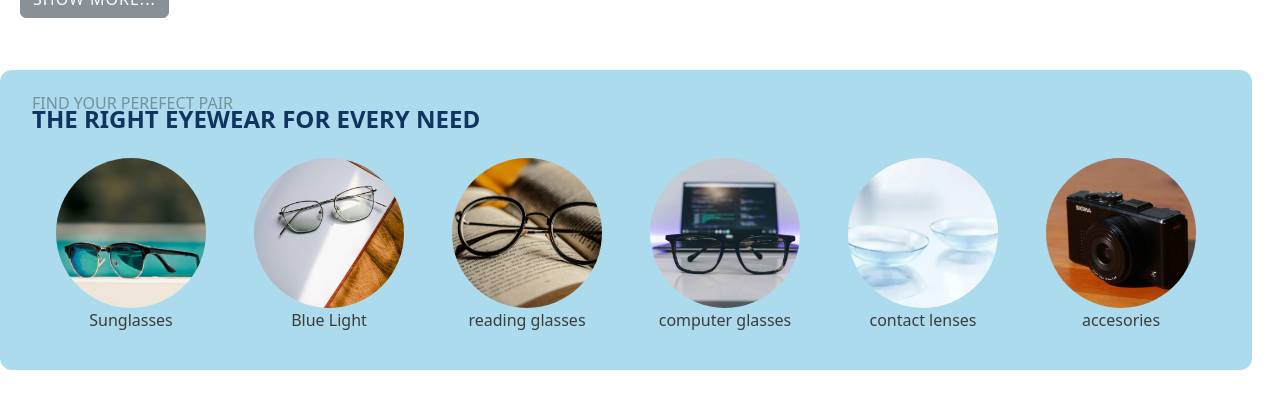
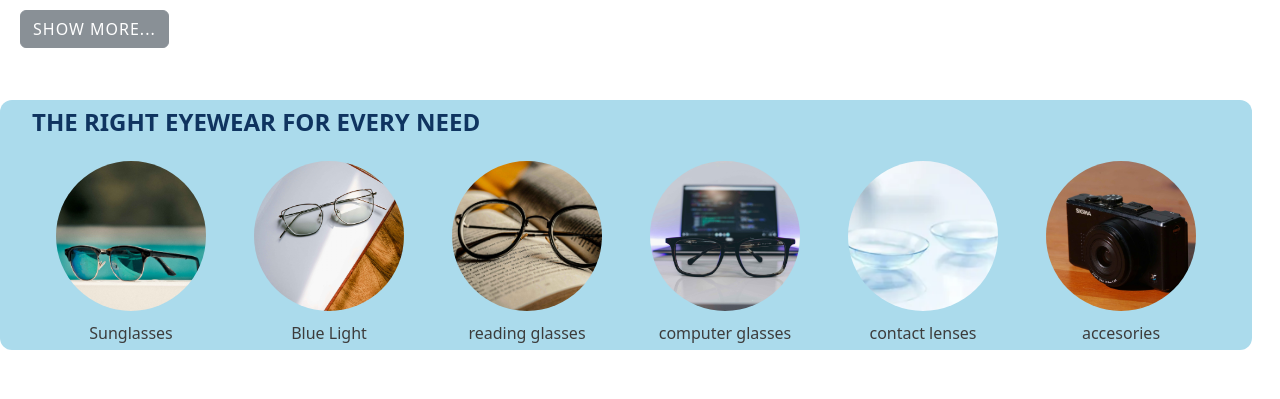
Before and after one commit to Manish10022001/Nazario-vision, a React (Vite) app: page / in a window 1280 px wide. Shown: the part 1659-2058 px from the top of the page. Built offline with nearby package versions, Linux system fonts and the light colour scheme; the HTML template or start-up script is replaced by a standard one.

Commit message:
removed second heading, and updated css to add hover effect

```diff
--- a/package.json
+++ b/package.json
@@ -11,6 +11,7 @@
   },
   "dependencies": {
     "bootstrap": "^5.3.7",
+    "lucide-react": "^0.525.0",
     "react": "^19.1.0",
     "react-bootstrap": "^2.10.10",
     "react-dom": "^19.1.0"
--- a/src/App.css
+++ b/src/App.css
@@ -188,9 +188,11 @@ body {
   color: white;
   transform: translateY(-2px);
 }
+
+/* Eyewear Type component css */
 .eyewear-type-section {
   width: 100%;
-  height: 300px;
+  height: 250px;
   background-color: var(--light-blue-2);
   display: flex;
   flex-direction: column;
@@ -205,7 +207,7 @@ body {
   font-size: 1.5rem;
   font-weight: 600;
   color: var(--torea-bay);
-  margin-top: -10px;
+  margin-top: 20px;
   text-align: left;
 }
 .eyewear-types-row {
@@ -222,6 +224,11 @@ body {
 .eyewear-type-card {
   text-align: center;
   min-width: 150px;
+  display: flex;
+  flex-direction: column;
+  align-items: center;
+  gap: 10px;
+  position: relative;
 }
 
 .eyewear-img {
@@ -229,13 +236,24 @@ body {
   height: 150px;
   border-radius: 50%;
   object-fit: cover;
+  transition: transform 0.3s ease;
 }
 
 .eyewear-title {
   font-weight: 500;
   color: var(--ebony);
   font-size: 1rem;
+  transition: color 0.3s ease;
 }
+
+.eyewear-type-card:hover .eyewear-img {
+  transform: scale(1.2);
+}
+
+.eyewear-type-card:hover .eyewear-title {
+  color: var(--torea-bay);
+}
+
 /*  */
 
 .product-collection-row {
@@ -254,7 +272,7 @@ body {
 .show-less-button {
   padding: 8px 18px;
   background: transparent;
-  border: 1px solid #007bff;  /* Use the same color as the theme or the section's background */
+  border: 1px solid #007bff; /* Use the same color as the theme or the section's background */
   color: #007bff;
   border-radius: 20px;
   font-size: 16px;
@@ -273,7 +291,7 @@ body {
   background-color: #007bff;
   color: #fff;
   opacity: 1;
-  transform: translateY(-3px);  /* Subtle lift effect */
+  transform: translateY(-3px); /* Subtle lift effect */
 }
 
 .show-more-button:focus,
@@ -283,7 +301,7 @@ body {
 
 .show-more-button:active,
 .show-less-button:active {
-  transform: scale(0.98);  /* Slight shrink effect */
+  transform: scale(0.98); /* Slight shrink effect */
 }
 
 /* .product-carousel-section {
--- a/src/App.jsx
+++ b/src/App.jsx
@@ -2,7 +2,7 @@ import React from "react";
 import "./App.css";
 
 import { Home } from "./controller/Home";
-import {Header} from "./controller/Header";
+import { Header } from "./controller/Header";
 import { EyewearTypeSection } from "./controller/EyewearTypeSection";
 import "bootstrap/dist/css/bootstrap.min.css";
 import { CollectionCard } from "./controller/CollectionCard";
@@ -31,6 +31,7 @@ export default function App() {
       <main>
         <Home />
         <CollectionCard product={products} />
+
         <EyewearTypeSection type={type} />
       </main>
       {/* <ProductCarousel /> */}
--- a/src/controller/EyewearTypeSection.jsx
+++ b/src/controller/EyewearTypeSection.jsx
@@ -1,9 +1,6 @@
 export function EyewearTypeSection({type}){
     return(
         <section id="eyewear-by-type" className="eyewear-type-section">
-        <span style={{ color: "iron", opacity: "0.4" }}>
-          FIND YOUR PEREFECT PAIR
-        </span>
         <h2 className="eyewear-section-title">
           THE RIGHT EYEWEAR FOR EVERY NEED
         </h2>
```
Also changed, not shown: 1 other file (tests, documents, lock files or other folders).
